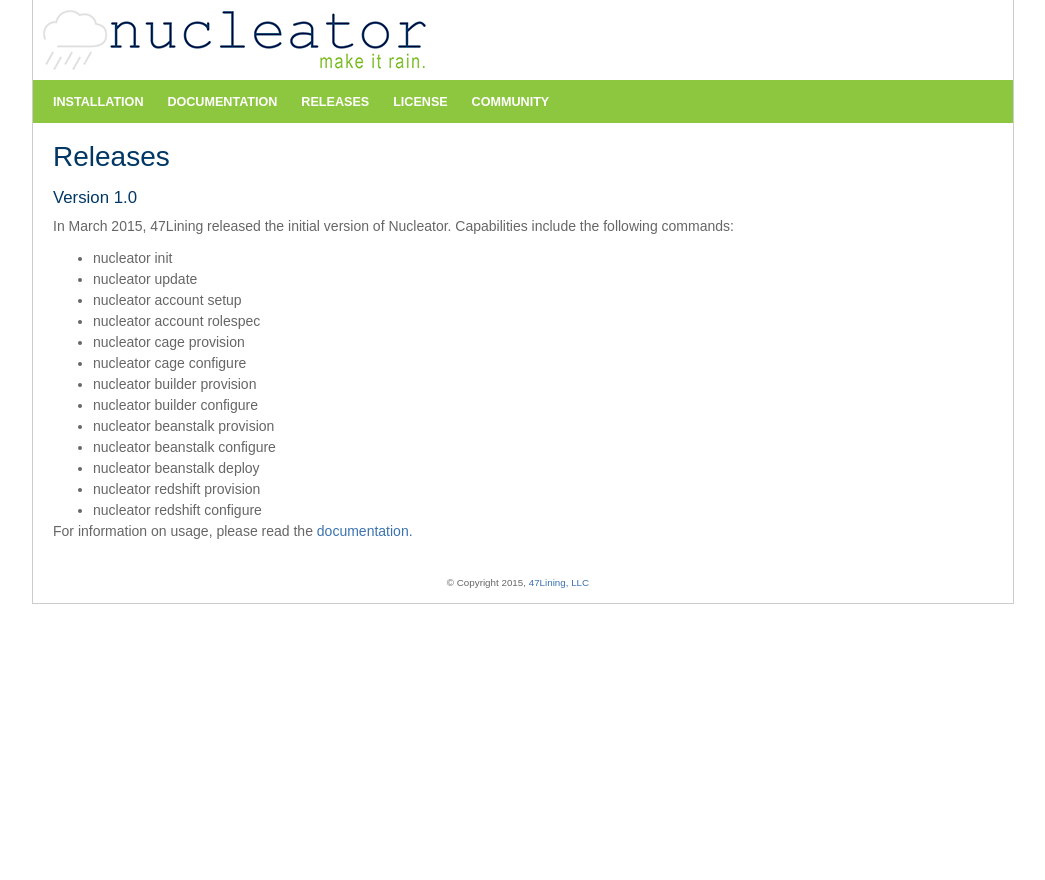
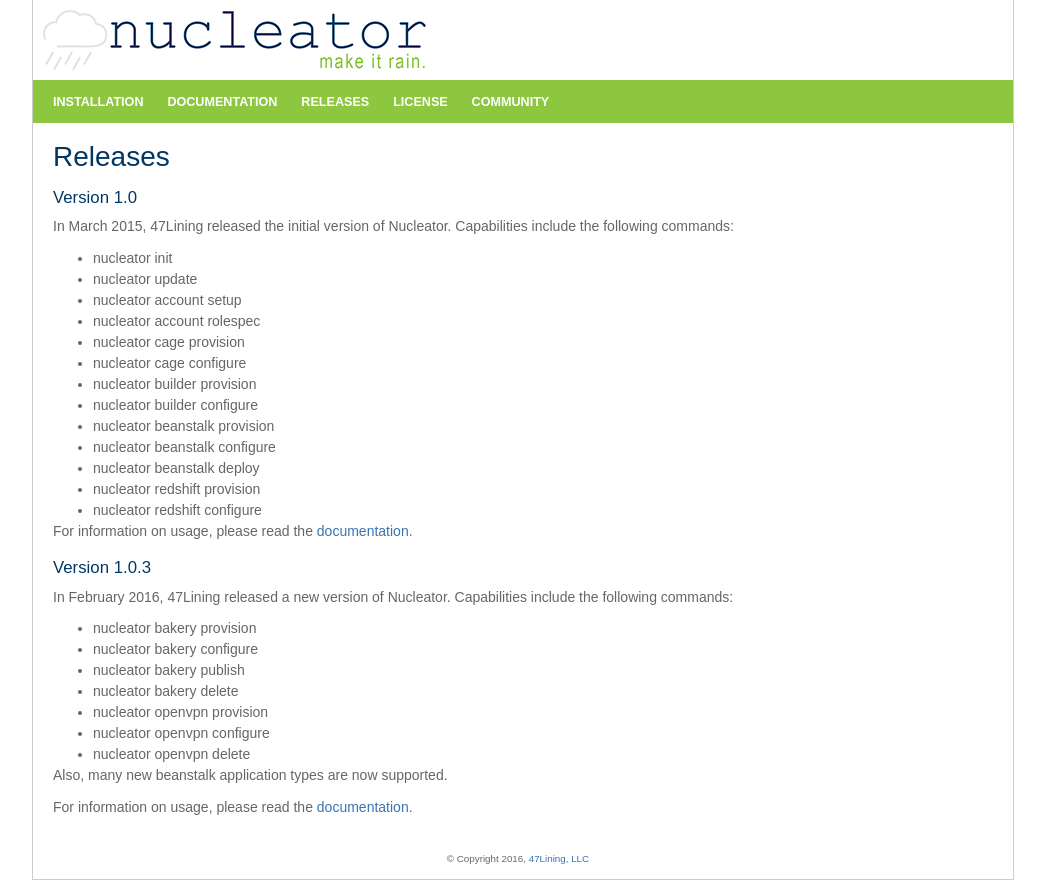
Before and after one commit to 47lining/nucleator-core, a plain HTML site: page documentation/site/releases.html in a window 1280 px wide. Shown: the whole page, without its empty margins (117-1162 px from the left). Before the commit the page ends 800 px from the top, so only its background shows below. Drawn offline with Linux system fonts and the light colour scheme.

Commit message:
update copyright date, release info

```diff
--- a/documentation/site/releases.html
+++ b/documentation/site/releases.html
@@ -53,6 +53,19 @@
           <li>nucleator redshift configure</li>
         </ul>
         <p>For information on usage, please read the <a href="documentation/index.html">documentation.</a>
+  <h2>Version 1.0.3</h2>
+        <p>In February 2016, 47Lining released a new version of Nucleator. Capabilities include the following commands:</p>
+        <ul>
+          <li>nucleator bakery provision</li>
+          <li>nucleator bakery configure</li>
+          <li>nucleator bakery publish</li>
+          <li>nucleator bakery delete</li>
+          <li>nucleator openvpn provision</li>
+          <li>nucleator openvpn configure</li>
+          <li>nucleator openvpn delete</li>
+        </ul>
+        <p>Also, many new beanstalk application types are now supported.</p>
+        <p>For information on usage, please read the <a href="documentation/index.html">documentation.</a>
       </article>
       <div class="clear-fix"></div>
       <div class="secondaryNav">
@@ -63,7 +76,7 @@
 	<a href="community.html">Community</a>
       </div>
       <footer>
-	&copy; Copyright 2015, <a href="http://www.47lining.com" target="_blank">47Lining, LLC</a>
+	&copy; Copyright 2016, <a href="http://www.47lining.com" target="_blank">47Lining, LLC</a>
       </footer>
     </div>
 
```
Also changed, not shown: documentation/site/community.html (+1 -1 lines), documentation/site/index.html (+1 -1 lines), documentation/site/installation.html (+3 -1 lines), documentation/site/license.html (+1 -1 lines).
